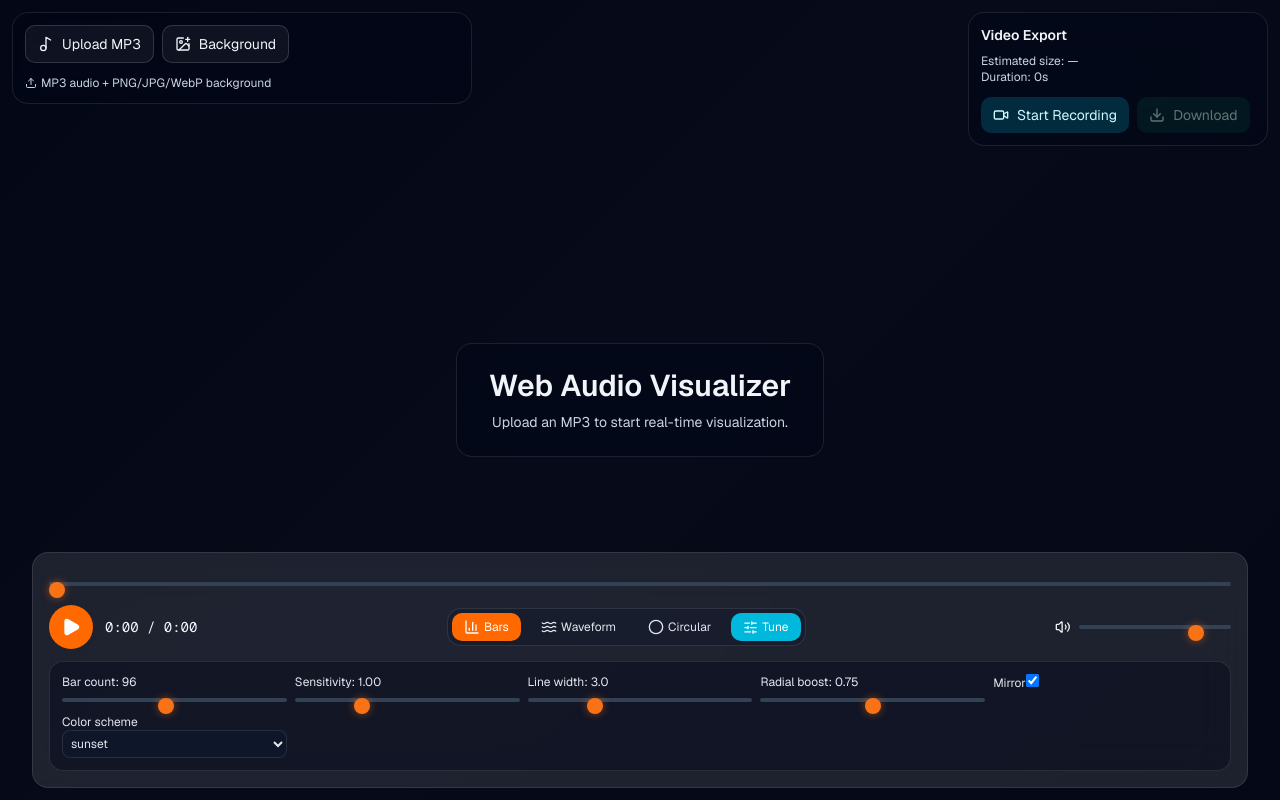
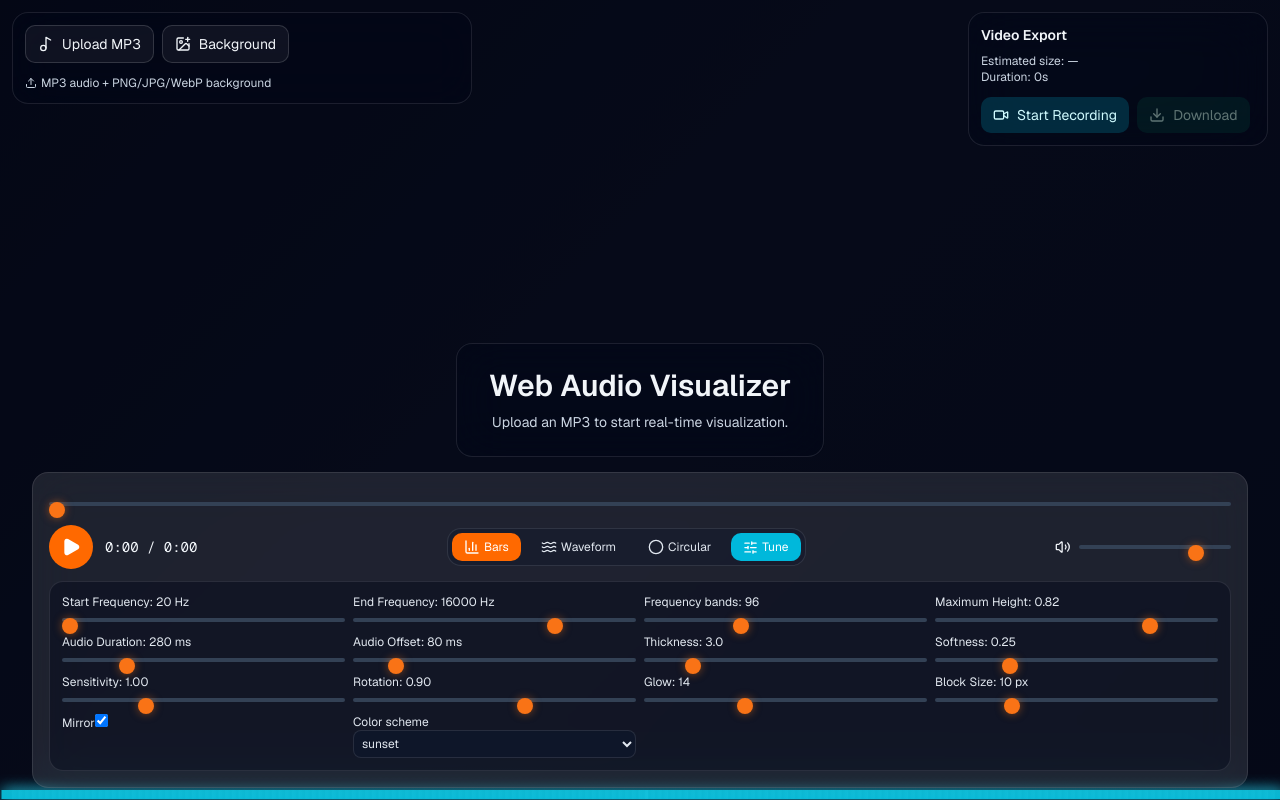
Before and after one commit to zijipia/web-audio-visualizer, a Next.js app: page / in a window 1280 px wide. Both pictures are taken after a click on the button "Tune". Built offline with nearby package versions, Linux system fonts and the light colour scheme.

Commit message:
Add advanced visualizer controls and improved mirror effects

```diff
--- a/components/audio-visualizer.tsx
+++ b/components/audio-visualizer.tsx
@@ -17,6 +17,17 @@ const DEFAULT_SETTINGS: SpectrumSettings = {
   sensitivity: 1,
   lineWidth: 3,
   radialBoost: 0.75,
+  startFrequency: 20,
+  endFrequency: 16000,
+  frequencyBands: 96,
+  maximumHeight: 0.82,
+  audioDurationMs: 280,
+  audioOffsetMs: 80,
+  thickness: 3,
+  softness: 0.25,
+  rotationSpeed: 0.9,
+  glow: 14,
+  blockSize: 10,
   colorScheme: "sunset",
   mirror: true,
 };
@@ -96,6 +107,7 @@ export function AudioVisualizer() {
         onSeek={audio.seek}
         onExportCanvasReady={setExportCanvas}
         settings={settings}
+        sampleRate={audio.audioContext?.sampleRate ?? 44100}
       />
 
       <FileUpload
--- a/components/playback-controls.tsx
+++ b/components/playback-controls.tsx
@@ -144,19 +144,138 @@ export function PlaybackControls({
       </div>
 
       {showSettings && (
-        <div className="mt-3 grid gap-2 rounded-xl border border-white/10 bg-slate-950/40 p-3 text-xs text-slate-200 md:grid-cols-2 lg:grid-cols-5">
+        <div className="mt-3 grid gap-2 rounded-xl border border-white/10 bg-slate-950/40 p-3 text-xs text-slate-200 md:grid-cols-2 lg:grid-cols-4">
           <label className="space-y-1">
-            <span>Bar count: {settings.barCount}</span>
+            <span>Start Frequency: {settings.startFrequency} Hz</span>
             <input
               type="range"
-              min={24}
-              max={180}
-              step={2}
-              value={settings.barCount}
+              min={0}
+              max={20000}
+              step={10}
+              value={settings.startFrequency}
               onChange={(event) =>
                 onSettingsChange({
                   ...settings,
-                  barCount: Number(event.target.value),
+                  startFrequency: Number(event.target.value),
+                })
+              }
+            />
+          </label>
+
+          <label className="space-y-1">
+            <span>End Frequency: {settings.endFrequency} Hz</span>
+            <input
+              type="range"
+              min={100}
+              max={22000}
+              step={10}
+              value={settings.endFrequency}
+              onChange={(event) =>
+                onSettingsChange({
+                  ...settings,
+                  endFrequency: Number(event.target.value),
+                })
+              }
+            />
+          </label>
+
+          <label className="space-y-1">
+            <span>Frequency bands: {settings.frequencyBands}</span>
+            <input
+              type="range"
+              min={16}
+              max={256}
+              step={2}
+              value={settings.frequencyBands}
+              onChange={(event) =>
+                onSettingsChange({
+                  ...settings,
+                  frequencyBands: Number(event.target.value),
+                })
+              }
+            />
+          </label>
+
+          <label className="space-y-1">
+            <span>Maximum Height: {settings.maximumHeight.toFixed(2)}</span>
+            <input
+              type="range"
+              min={0.2}
+              max={1}
+              step={0.01}
+              value={settings.maximumHeight}
+              onChange={(event) =>
+                onSettingsChange({
+                  ...settings,
+                  maximumHeight: Number(event.target.value),
+                })
+              }
+            />
+          </label>
+
+          <label className="space-y-1">
+            <span>Audio Duration: {settings.audioDurationMs} ms</span>
+            <input
+              type="range"
+              min={30}
+              max={1200}
+              step={10}
+              value={settings.audioDurationMs}
+              onChange={(event) =>
+                onSettingsChange({
+                  ...settings,
+                  audioDurationMs: Number(event.target.value),
+                })
+              }
+            />
+          </label>
+
+          <label className="space-y-1">
+            <span>Audio Offset: {settings.audioOffsetMs} ms</span>
+            <input
+              type="range"
+              min={16}
+              max={500}
+              step={4}
+              value={settings.audioOffsetMs}
+              onChange={(event) =>
+                onSettingsChange({
+                  ...settings,
+                  audioOffsetMs: Number(event.target.value),
+                })
+              }
+            />
+          </label>
+
+          <label className="space-y-1">
+            <span>Thickness: {settings.thickness.toFixed(1)}</span>
+            <input
+              type="range"
+              min={1}
+              max={14}
+              step={0.5}
+              value={settings.thickness}
+              onChange={(event) =>
+                onSettingsChange({
+                  ...settings,
+                  thickness: Number(event.target.value),
+                })
+              }
+            />
+          </label>
+
+          <label className="space-y-1">
+            <span>Softness: {settings.softness.toFixed(2)}</span>
+            <input
+              type="range"
+              min={0}
+              max={1}
+              step={0.01}
+              value={settings.softness}
+              onChange={(event) =>
+                onSettingsChange({
+                  ...settings,
+                  softness: Number(event.target.value),
                 })
               }
             />
@@ -180,34 +299,51 @@ export function PlaybackControls({
           </label>
 
           <label className="space-y-1">
-            <span>Line width: {settings.lineWidth.toFixed(1)}</span>
+            <span>Rotation: {settings.rotationSpeed.toFixed(2)}</span>
             <input
               type="range"
-              min={1}
-              max={8}
-              step={0.5}
-              value={settings.lineWidth}
+              min={-4}
+              max={4}
+              step={0.05}
+              value={settings.rotationSpeed}
               onChange={(event) =>
                 onSettingsChange({
                   ...settings,
-                  lineWidth: Number(event.target.value),
+                  rotationSpeed: Number(event.target.value),
                 })
               }
             />
           </label>
 
           <label className="space-y-1">
-            <span>Radial boost: {settings.radialBoost.toFixed(2)}</span>
+            <span>Glow: {settings.glow.toFixed(0)}</span>
             <input
               type="range"
               min={0}
-              max={1.5}
-              step={0.05}
-              value={settings.radialBoost}
+              max={40}
+              step={1}
+              value={settings.glow}
               onChange={(event) =>
                 onSettingsChange({
                   ...settings,
-                  radialBoost: Number(event.target.value),
+                  glow: Number(event.target.value),
+                })
+              }
+            />
+          </label>
+
+          <label className="space-y-1">
+            <span>Block Size: {settings.blockSize.toFixed(0)} px</span>
+            <input
+              type="range"
+              min={3}
+              max={30}
+              step={1}
+              value={settings.blockSize}
+              onChange={(event) =>
+                onSettingsChange({
+                  ...settings,
+                  blockSize: Number(event.target.value),
                 })
               }
             />
```
Also changed, not shown: components/visualization-canvas.tsx (+116 -25 lines).
